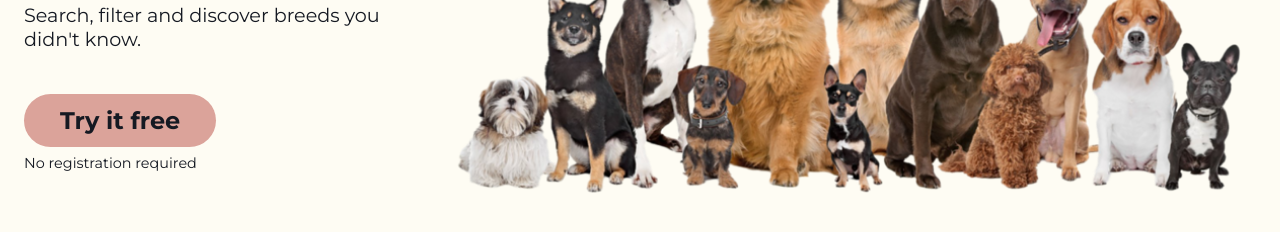
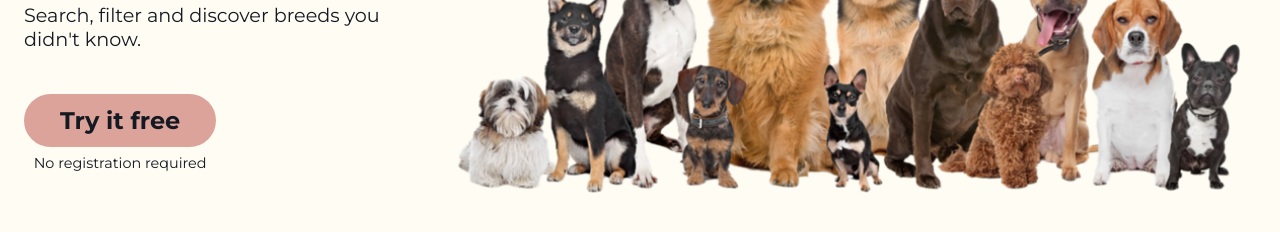
Before and after one commit to soyfriss/pi-dogs, a React (Create React App) app in the folder client/: page / in a window 1280 px wide. Shown: the part 370-602 px from the top of the page. Built offline with nearby package versions, Linux system fonts and the light colour scheme.

Commit message:
change cta button design

```diff
--- a/client/src/pages/LandingPage.jsx
+++ b/client/src/pages/LandingPage.jsx
@@ -24,10 +24,12 @@ function LandingPage() {
                     <h1>Find the Best Dog Breed <span className={styles.highlight}>for You</span>!</h1>
                     <p>Search, filter and discover breeds you didn't know.</p>
                     <div className={styles.ctaLeft}>
-                        <NavLink to="/home">
-                            <button type='button' className={`${styles.cta} ${styles.big}`}>Try it free</button>
-                        </NavLink>
-                        <p className={styles.small}>No registration required</p>
+                        <div>
+                            <NavLink to="/home">
+                                <button type='button' className={`${styles.cta} ${styles.big}`}>Try it free</button>
+                            </NavLink>
+                            <p className={styles.small}>No registration required</p>
+                        </div>
                     </div>
                 </div>
                 <div className={styles.img}>
--- a/client/src/pages/LandingPage.module.css
+++ b/client/src/pages/LandingPage.module.css
@@ -58,7 +58,8 @@
 
 .cta:hover,
 .cta:focus {
-    opacity: 0.8;
+    /* opacity: 0.8; */
+    box-shadow: 0 1px 5px var(--accent-color);
 }
 
 .big {
@@ -131,6 +132,12 @@
         display: block;
     }
 
+    .ctaLeft div {
+        display: inline-flex;
+        flex-direction: column;
+        align-items: center;
+    }
+
     .ctaBottom {
         display: none;
     }
```
